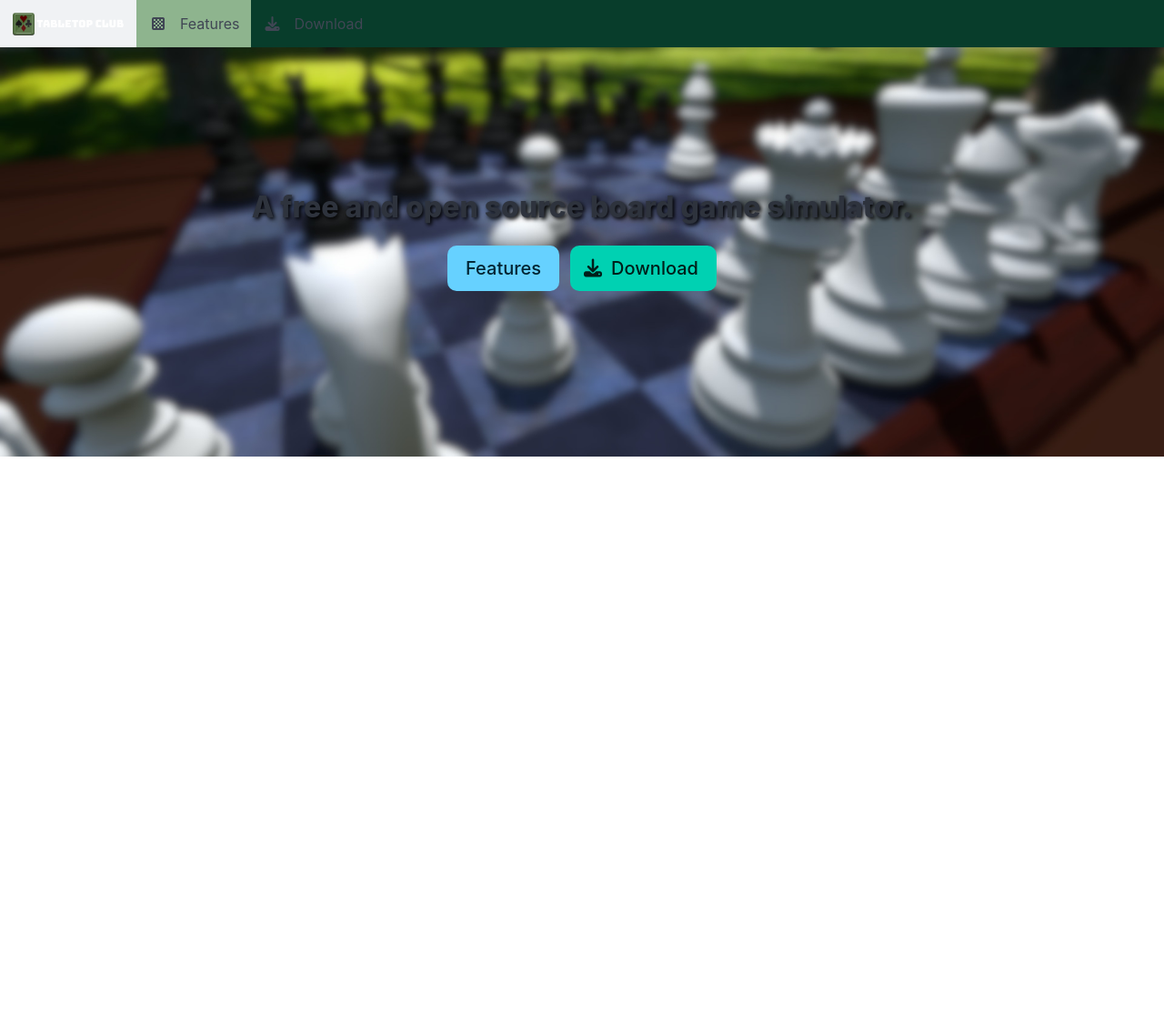
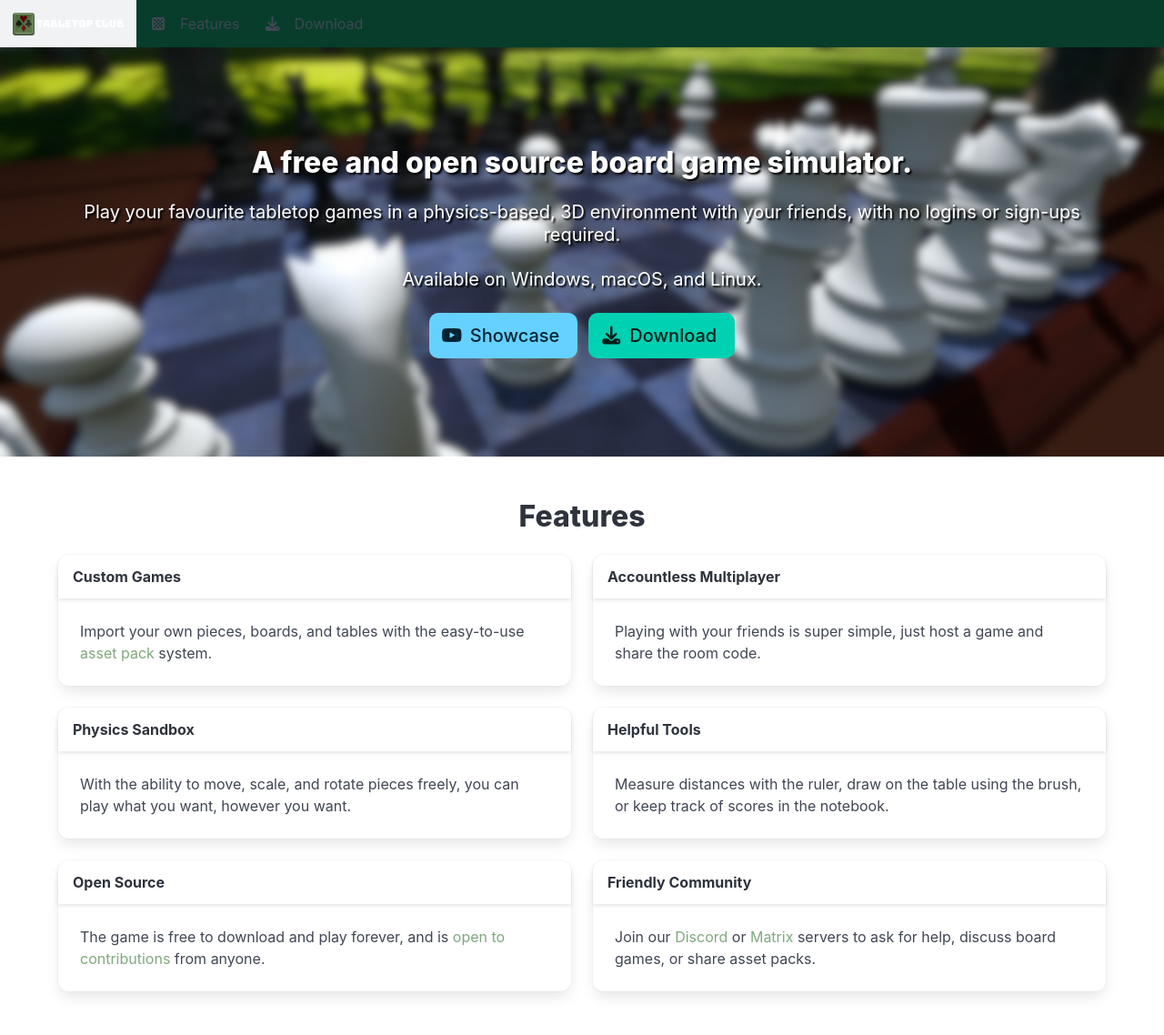
Before and after one commit to drwhut/tabletop_club_website, a Jekyll site: the page built from index.html, in a window 1280 px wide. Shown: the whole page at 91% size. Built offline with Jekyll 4.4.1, drawn with Linux system fonts in a browser that asks for light colours; nearby versions of some CDN libraries; before the commit the page ends 900 px from its top, so only the background shows below that.

Commit message:
Added features section to home page.

```diff
--- /dev/null
+++ b/_data/features.yml
@@ -0,0 +1,17 @@
+- header: Custom Games
+  body: Import your own pieces, boards, and tables with the easy-to-use <a href="https://tabletop-club.readthedocs.io/en/stable/custom_assets/asset_packs/index.html" target="_blank">asset pack</a> system.
+
+- header: Physics Sandbox
+  body: With the ability to move, scale, and rotate pieces freely, you can play what you want, however you want.
+
+- header: Open Source
+  body: The game is free to download and play forever, and is <a href="https://tabletop-club.readthedocs.io/en/stable/general/contributing/ways_to_contribute.html" target="_blank">open to contributions</a> from anyone.
+
+- header: Accountless Multiplayer
+  body: Playing with your friends is super simple, just host a game and share the room code.
+
+- header: Helpful Tools
+  body: Measure distances with the ruler, draw on the table using the brush, or keep track of scores in the notebook.
+
+- header: Friendly Community
+  body: Join our <a href="https://discord.gg/GqYkGV4WwX" target="_blank">Discord</a> or <a href="https://matrix.to/#/#tabletop-club:matrix.org" target="_blank">Matrix</a> servers to ask for help, discuss board games, or share asset packs.
--- a/_data/navigation.yml
+++ b/_data/navigation.yml
@@ -1,5 +1,5 @@
 - name: Features
-  link: /
+  link: /#features
   icon: fa-solid fa-chess-board
 
 - name: Download
--- a/_layouts/home.html
+++ b/_layouts/home.html
@@ -5,17 +5,23 @@ layout: default
     <div class="hero-body">
         <div class="container has-text-centered">
             <p class="title is-spaced">A free and open source board game simulator.</p>
-            <p class="subtitle"></p>
+            <p class="subtitle">Play your favourite tabletop games in a physics-based, 3D environment with your friends, with no logins or sign-ups required.</p>
+            <p class="subtitle">Available on Windows, macOS, and Linux.</p>
             <div class="buttons is-centered">
-                <button class="button is-info is-medium">Features</button>
-                <button class="button is-primary is-medium">
+                <a class="button is-info is-medium" href="https://www.youtube.com/watch?v=B0KEdPw5ttM" target="_blank">
+                    <span class="icon">
+                        <i class="fa-brands fa-youtube"></i>
+                    </span>
+                    <span>Showcase</span>
+                </a>
+                <a class="button is-primary is-medium" href="/download">
                     <span class="icon">
                         <i class="fa-solid fa-download"></i>
                     </span>
                     <span>Download</span>
-                </button>
+                </a>
             </div>
-        </p>
+        </div>
     </div>
 </section>
 {{ content }}
--- a/assets/css/theme.css
+++ b/assets/css/theme.css
@@ -14,7 +14,8 @@
     background-size: cover;
 }
 
-.title, .subtitle {
+p.title, p.subtitle {
+    --bulma-title-color: white;
     --bulma-subtitle-color: white;
-    text-shadow: 2px 2px 4px black;
+    text-shadow: 2px 2px 2px black;
 }
--- a/index.html
+++ b/index.html
@@ -2,3 +2,38 @@
 layout: home
 title: Home
 ---
+<section class="section">
+    <h1 id="features" class="title has-text-centered">Features</h1>
+    <div class="container">
+        <div class="columns">
+            <div class="column">
+                {% for item in site.data.features limit: 3 %}
+                    <div class="card">
+                        <header class="card-header">
+                            <p class="card-header-title">{{ item.header }}</p>
+                        </header>
+                        <div class="card-content">
+                            <div class="content">
+                                {{ item.body }}
+                            </div>
+                        </div>
+                    </div>
+                {% endfor %}
+            </div>
+            <div class="column">
+                {% for item in site.data.features limit: 3 offset: continue %}
+                    <div class="card">
+                        <header class="card-header">
+                            <p class="card-header-title">{{ item.header }}</p>
+                        </header>
+                        <div class="card-content">
+                            <div class="content">
+                                {{ item.body }}
+                            </div>
+                        </div>
+                    </div>
+                {% endfor %}
+            </div>
+        </div>
+    </div>
+</section>
```
